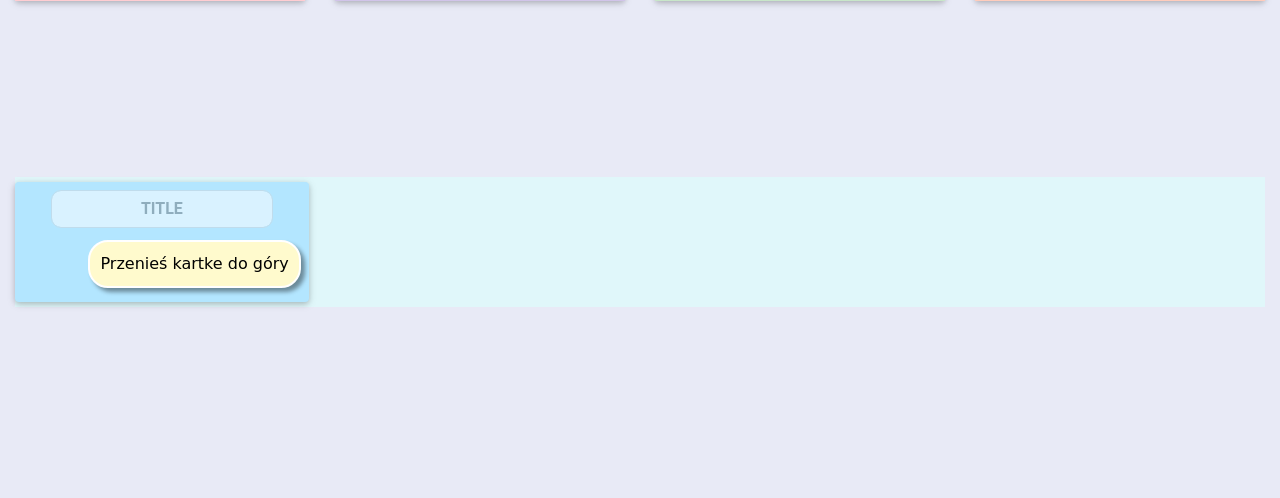
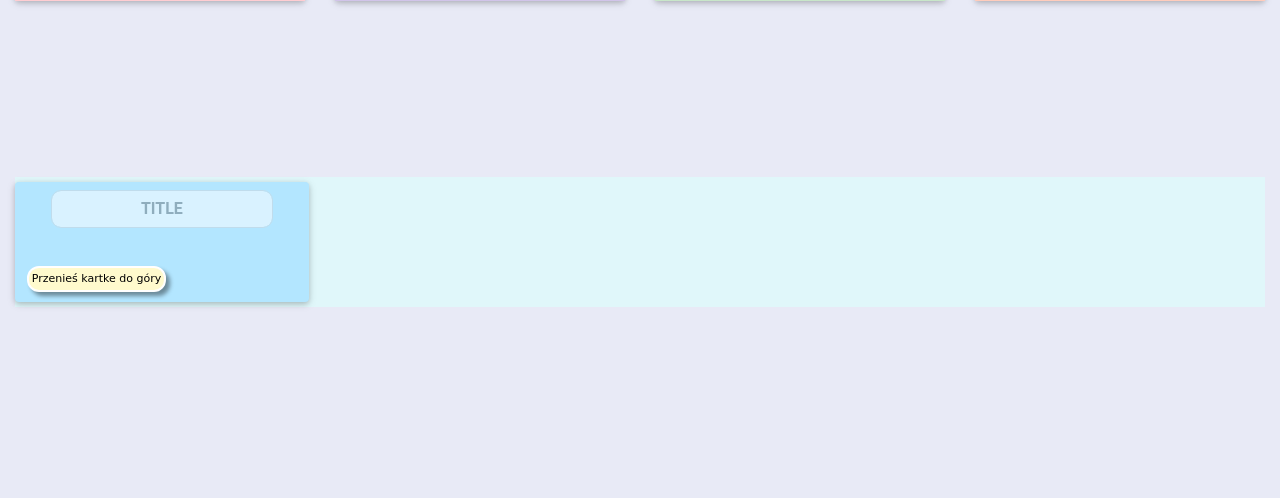
Before and after one commit to CezaryDobrenko/ajronn.github.io, a PHP site: page / in a window 1280 px wide, with the pointer over the restyled element. Shown: the part 239-737 px from the top of the page. Run offline with PHP 8.4, Linux system fonts and the light colour scheme; some libraries are stand-ins or nearby versions.

Commit message:
poprawka dymka x3

```diff
--- a/mainstyle.css
+++ b/mainstyle.css
@@ -2,16 +2,17 @@
 .stickynote[title]:hover:after {
   content: attr(title);
   position: absolute;
-  top: 10;
-  left: 25%;
+  top: 70%;
+  left: 4%;
   font-family: "Comic Sans MS", cursive;
   display: inline-block;
   color: #000;
   background-color: #FFFACD;
   border: 2px solid white;
-  padding: 10px;
-  border-radius: 20px;
+  padding: 3px;
+  border-radius: 12px;
   box-shadow: 4px 4px 4px rgba(0,0,0,.4);
+  font-size: 11px;
 
 
 }
```
